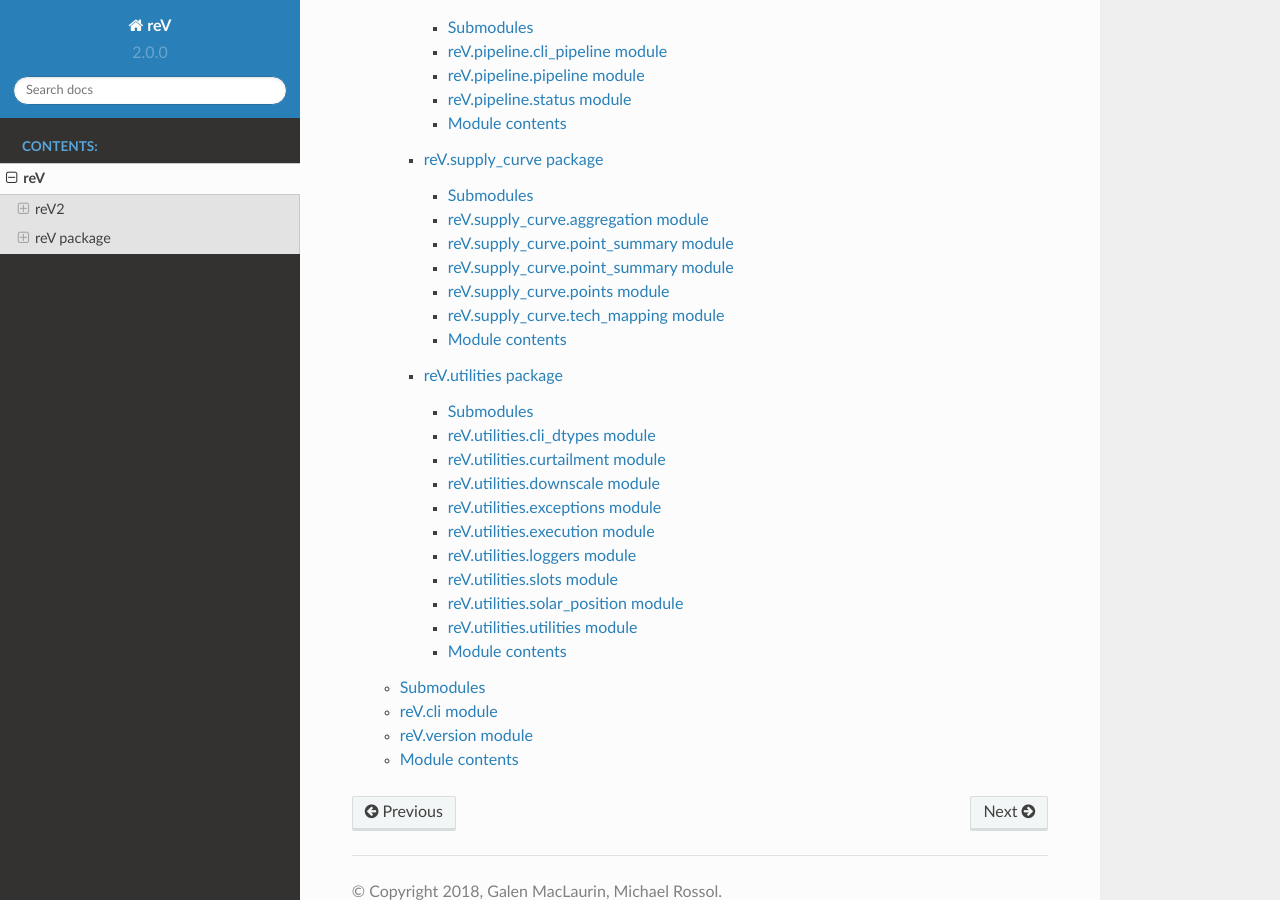
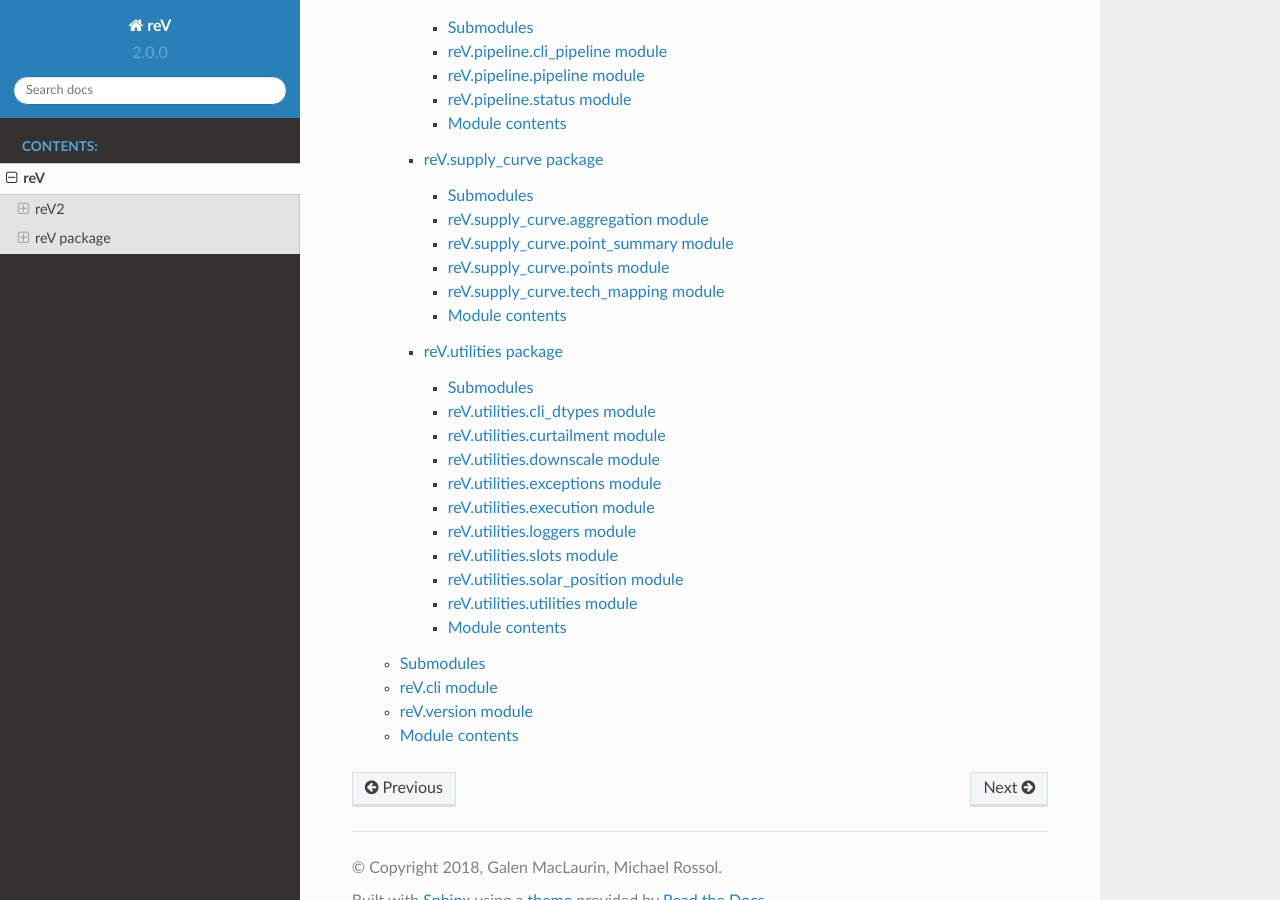
Before and after one commit to NREL/reV, a Sphinx documentation site: the page built from docs/source/reV.rst, in a window 1280 px wide and 900 px high, scrolled down 2220 px. Built offline with Sphinx 7.4.7 and the Read the Docs theme 2.0.0, drawn with Linux system fonts in a browser that asks for light colours.

Commit message:
update docs

```diff
--- a/docs/source/reV/reV.config.rst
+++ b/docs/source/reV/reV.config.rst
@@ -64,9 +64,9 @@
 -----------------------------
 
 .. automodule:: reV.config.multi_year
-    :members:
-    :undoc-members:
-    :show-inheritance:
+   :members:
+   :undoc-members:
+   :show-inheritance:
 
 reV.config.output\_request module
 ---------------------------------
--- a/docs/source/reV/reV.handlers.rst
+++ b/docs/source/reV/reV.handlers.rst
@@ -16,9 +16,9 @@
 ------------------------------------
 
 .. automodule:: reV.handlers.cli_multi_year
-    :members:
-    :undoc-members:
-    :show-inheritance:
+   :members:
+   :undoc-members:
+   :show-inheritance:
 
 reV.handlers.collection module
 ------------------------------
--- a/docs/source/reV/reV.supply_curve.rst
+++ b/docs/source/reV/reV.supply_curve.rst
@@ -19,14 +19,6 @@
    :members:
    :undoc-members:
    :show-inheritance:
-
-reV.supply\_curve.point\_summary module
----------------------------------------
-
-.. automodule:: reV.supply_curve.point_summary
-    :members:
-    :undoc-members:
-    :show-inheritance:
 
 reV.supply\_curve.points module
 -------------------------------
```
